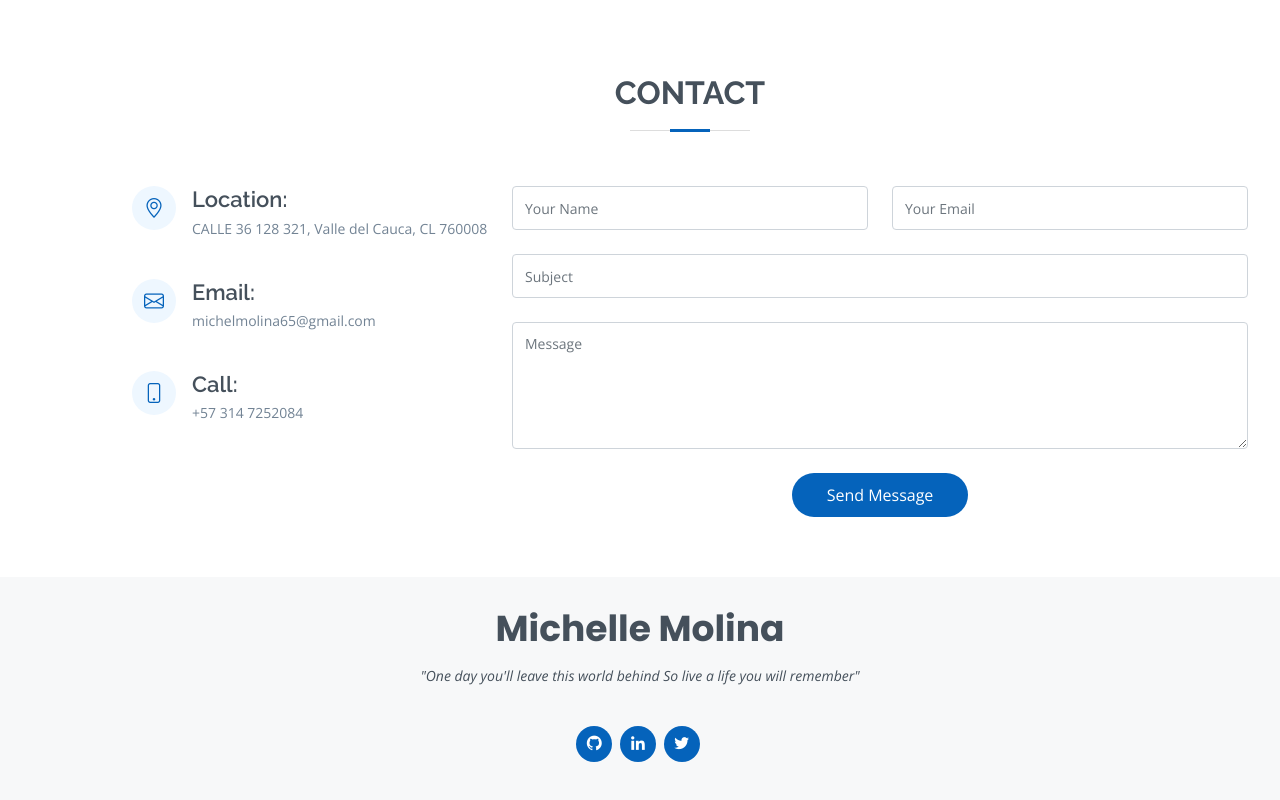
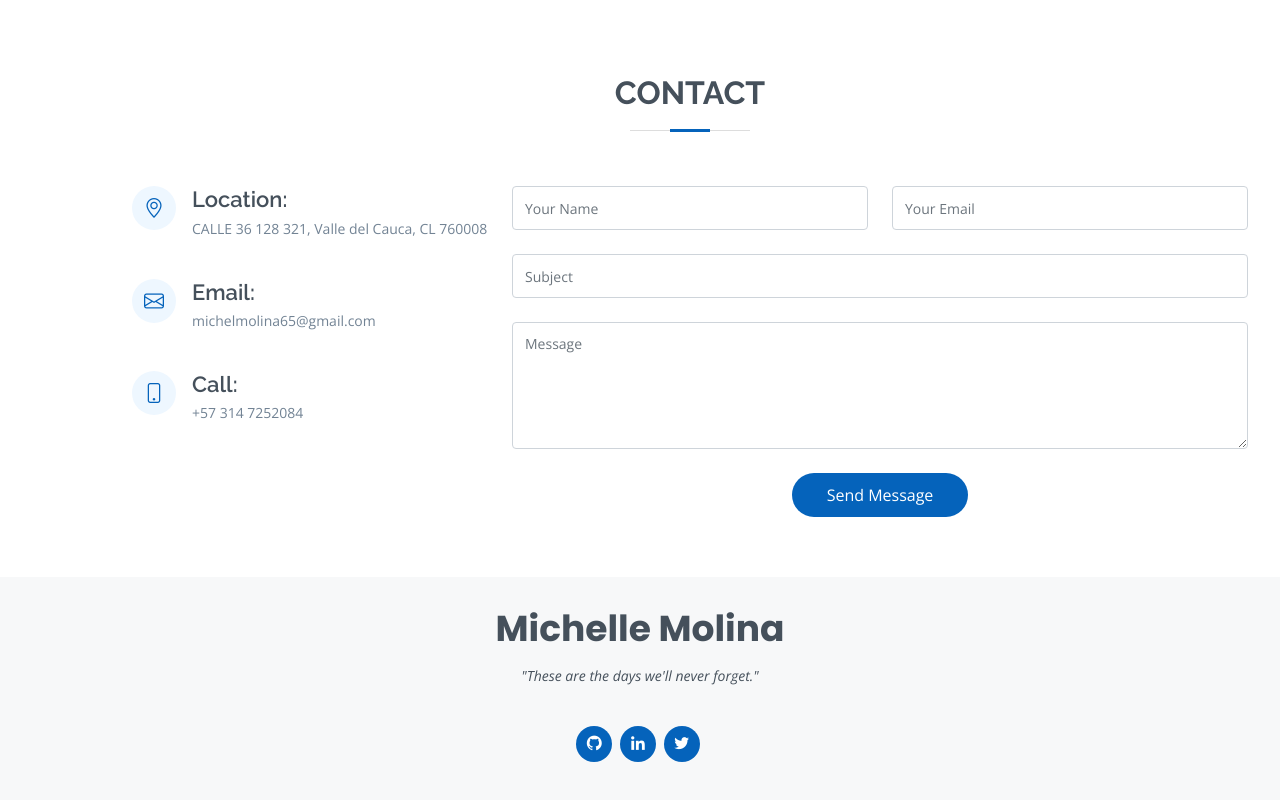
Before and after one commit to michelalejo/Personal-Website, a plain HTML site: page index.html in a window 1280 px wide. Shown: the part 3053-3853 px from the top of the page. Drawn offline with nearby package versions, Linux system fonts and the light colour scheme.

Commit message:
index.html

```diff
--- a/index.html
+++ b/index.html
@@ -331,7 +331,7 @@ With the contact information attached here you can establish a contact for it.
   <footer id="footer">
     <div class="container">
       <h3>Michelle Molina</h3>
-      <p>"One day you'll leave this world behind So live a life you will remember"</p>
+      <p>"These are the days we'll never forget."</p>
       <div class="social-links">
         <a href="https://github.com/michelalejo" class="Github" target="_blank"><i class="bx bxl-github"></i></a>
         <a href="https://www.linkedin.com/in/michelalejo" class="linkedin" target="_blank"><i class="bx bxl-linkedin"></i></a>
```
